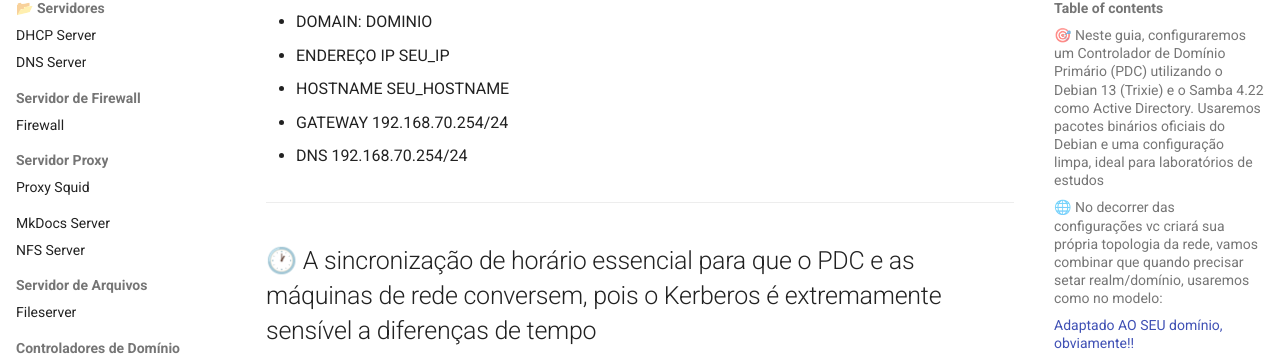
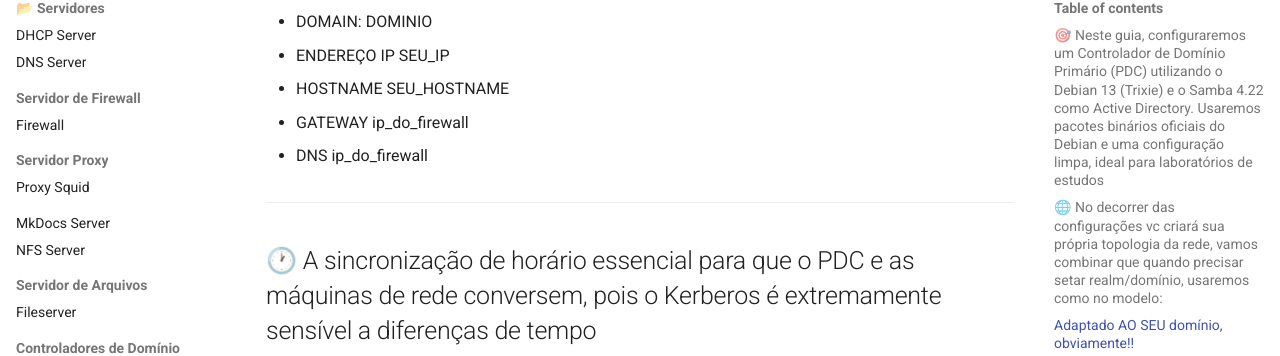
Before and after one commit to educharquero/officinas, an MkDocs documentation site: the page built from docs/PDC_Controlador_de_Dominio_Primario.md, in a window 1280 px wide and 900 px high, scrolled down 658 px. Shown: the part 147-503 px from the top of the window. Built offline with MkDocs 1.6.1 and Material for MkDocs 9.7.7, drawn with Linux system fonts in a browser that asks for light colours; some of the changed text lies outside the part shown.

Commit message:
ip_firrewall

````diff
--- a/docs/PDC_Controlador_de_Dominio_Primario.md
+++ b/docs/PDC_Controlador_de_Dominio_Primario.md
@@ -19,9 +19,9 @@
 
 - HOSTNAME SEU_HOSTNAME
 
-- GATEWAY 192.168.70.254/24
+- GATEWAY ip_do_firewall
 
-- DNS 192.168.70.254/24
+- DNS ip_do_firewall
 
 ---
 
@@ -112,7 +112,7 @@ allow-hotplug enp1s0
 iface enp1s0 inet static
   address 192.168.70.seu_ip
   netmask 255.255.255.0
-  gateway 192.168.70.254
+  gateway ip_do_firewall
 ```
 
 ## Reinicie a interface para subir o novo endereço
````
Also changed, not shown: site/search/search_index.json.
